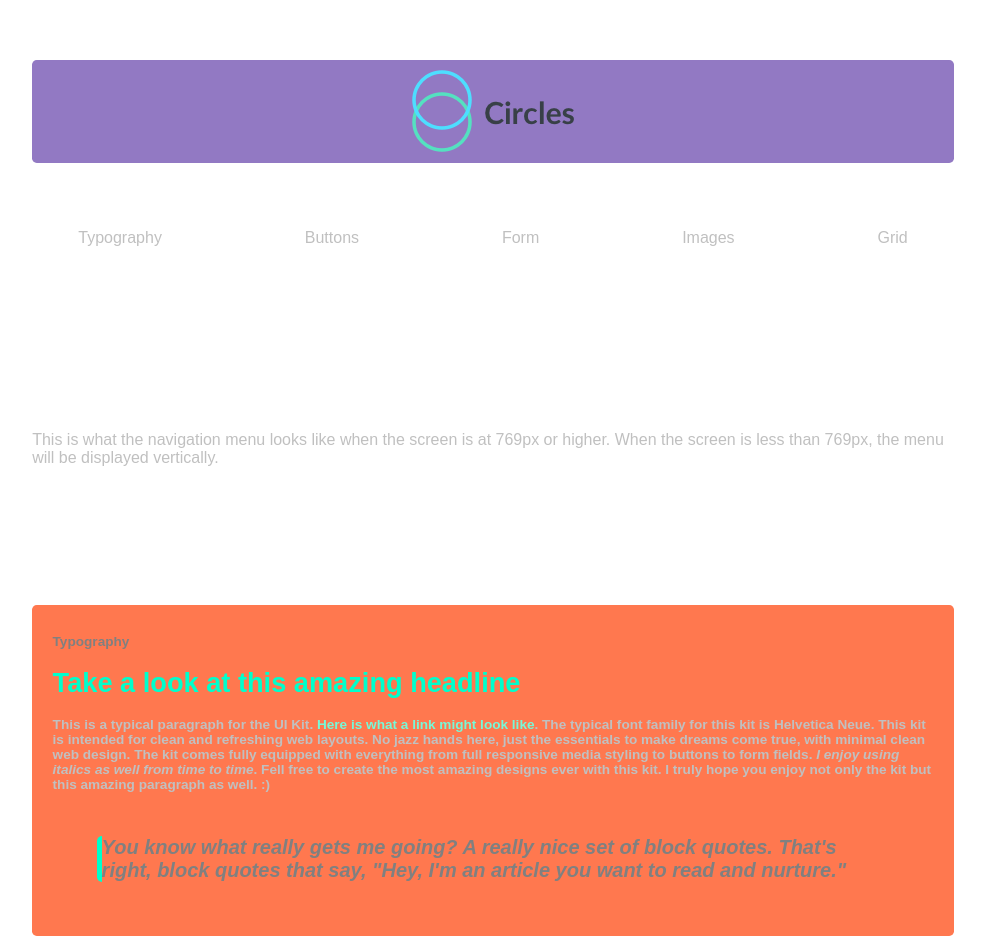
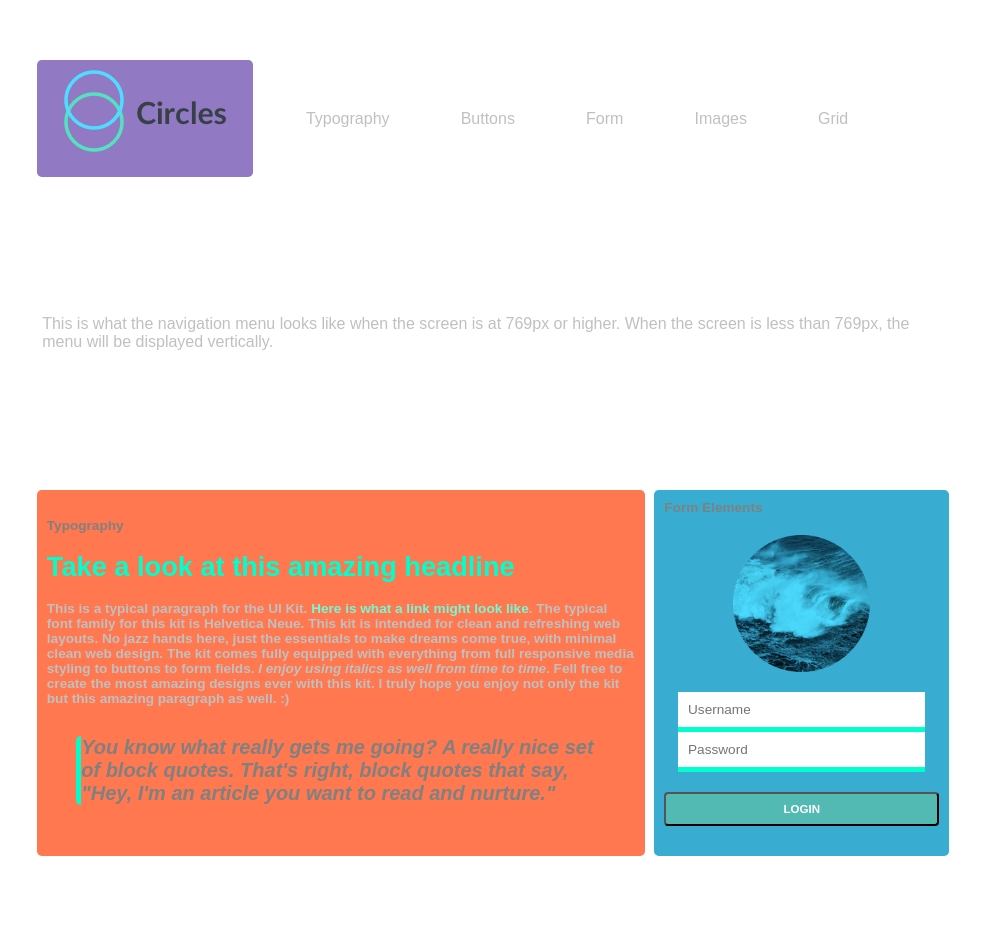
Before and after one commit to LindsWade/Techdegree-Project-5, a plain HTML site: page index.html in a window 1280 px wide. Shown: the part 139-1084 px from the top of the page, without its empty margins (147-1132 px from the left). Drawn offline with Linux system fonts and the light colour scheme.

Commit message:
adjustments to grid

```diff
--- a/scss/components/_grid.scss
+++ b/scss/components/_grid.scss
@@ -12,19 +12,17 @@ $g-container-max-width: 1050px;
   @return $g-context;
 }
 
-// Calculate grid columns
 
-@for $i from 1 through $g-col-count {
 
-$context: g-context($g-col-width, $g-col-count, $g-gutter-width);
-$target: ($g-col-width * $i) + ($g-gutter-width * ($i - 1));
 
-// Generate column modifer classes
-    .grid__col--#{$i} {
-    width: percentage($target / $context);
-    }
+[class*="grid__col--"] {
+  width: 100%;
 }
 
+.container {
+    display: flex;
+    flex-direction: column;
+}
 
 .centered {
     float: none;
@@ -148,3 +146,66 @@ $target: ($g-col-width * $i) + ($g-gutter-width * ($i - 1));
   margin-right: auto;
   width: 100%;
   }
+
+
+  /*Media Queries*/
+
+  @include media (medium) {
+
+  .container{
+    flex-direction: row;
+    flex-wrap: wrap;
+    }
+
+    // [class^="grid__col--"]:last-of-type {
+  //   float: none !important;
+  // }
+
+
+  .nav__item {
+    display: inline-block;
+    }
+
+
+  .grid__row{
+    display: flex;
+    width: 100%;
+  }
+
+  .centered .grid__col--7{
+    margin: 0 auto;
+  }
+
+
+// Calculate grid columns
+
+@for $i from 1 through $g-col-count {
+
+$context: g-context($g-col-width, $g-col-count, $g-gutter-width);
+$target: ($g-col-width * $i) + ($g-gutter-width * ($i - 1));
+
+// Generate column modifer classes
+    .grid__col--#{$i} {
+    width: percentage($target / $context);
+    }
+}
+
+  }
+
+
+  //column styles
+[class^="grid__col--"]{
+ @include media(small){
+   margin-top:em(12px);
+   margin-bottom:em(12px);
+ }
+ @include media(medium){
+   float:left;
+   min-height: 1px;
+   padding-left:10px;
+   padding-right:10px;
+   &:last-of-type{
+     float:right;
+   }
+ }
+}
--- a/scss/styles.scss
+++ b/scss/styles.scss
@@ -5,5 +5,5 @@
 
 
 @import 'base/index';
+@import 'utilities/index';
 @import 'components/index';
-@import 'utilities/index';
--- a/scss/utilities/_variables.scss
+++ b/scss/utilities/_variables.scss
@@ -52,131 +52,8 @@ ul{
     margin: 0;
   }
 
-.grid,
-.nav {
-  display: flex;
-  flex-direction: column;
-}
+
 
 .img--logo{
   align-self: center;
 }
-
-
-
- /*Media Queries*/
-
-  @include media (medium) {
-
-  .nav__item {
-    display: inline-block;
-    }
-
-  .grid,
-  .nav {
-    flex-direction: row;
-    justify-content: space-between;
-    }
-  }
-
-
-
-  .grid__col--6{
-  color: grey;
-  display: block;
-  font-size: 0.85em;
-  font-weight: bold;
-  text-decoration: none;
-  padding: 0.75em 1.5em;
-  border-radius:.35em;
-  background-color: #52bab3;
-  margin-top: 20px;
-  margin-bottom: 20px;
-  margin-left: auto;
-  margin-right: auto;
-  width: 50%;
-    }
-
-
-
-.grid__col--4{
-  color: grey;
-  display: block;
-  font-size: 0.85em;
-  font-weight: bold;
-  text-decoration: none;
-  padding: 0.75em 1.5em;
-  border-radius:.35em;
-  background-color: #39add1;
-  margin-top: 20px;
-  margin-bottom: 20px;
-  margin-left: auto;
-  margin-right: auto;
-  }
-
-  .grid__col--3{
-  color: grey;
-  display: block;
-  font-size: 0.85em;
-  font-weight: bold;
-  text-decoration: none;
-  padding: 0.75em 1.5em;
-  border-radius:.35em;
-  background-color: #9279c3;
-  margin-top: 20px;
-  margin-bottom: 20px;
-  margin-left: auto;
-  margin-right: auto;
-  }
-
-  .grid__col--5{
-  color: grey;
-  display: block;
-  font-size: 0.85em;
-  font-weight: bold;
-  text-decoration: none;
-  padding: 0.75em 1.5em;
-  border-radius:.35em;
-  background-color: #5ece7f;;
-  margin-top: 20px;
-  margin-bottom: 20px;
-  margin-left: auto;
-  margin-right: auto;
-  }
-
-  .grid__col--7{
-  color: grey;
-  display: block;
-  font-size: 0.85em;
-  font-weight: bold;
-  text-decoration: none;
-  padding: 0.75em 1.5em;
-  border-radius:.35em;
-  background-color: #e67478;
-  margin-top: 20px;
-  margin-bottom: 20px;
-  margin-left: auto;
-  margin-right: auto;
-  }
-
-  .grid__col--8{
-  color: grey;
-  display: block;
-  font-size: 0.85em;
-  font-weight: bold;
-  text-decoration: none;
-  padding: 0.75em 1.5em;
-  border-radius:.35em;
-  background-color: #ff784f;
-  margin-top: 20px;
-  margin-bottom: 20px;
-  margin-left: auto;
-  margin-right: auto;
-  }
-
-  .grid__col--9{
-  margin-top: 20px;
-  margin-bottom: 20px;
-  margin-left: auto;
-  margin-right: auto;
-  }
```
Also changed, not shown: css/styles.css, 1 other file.
